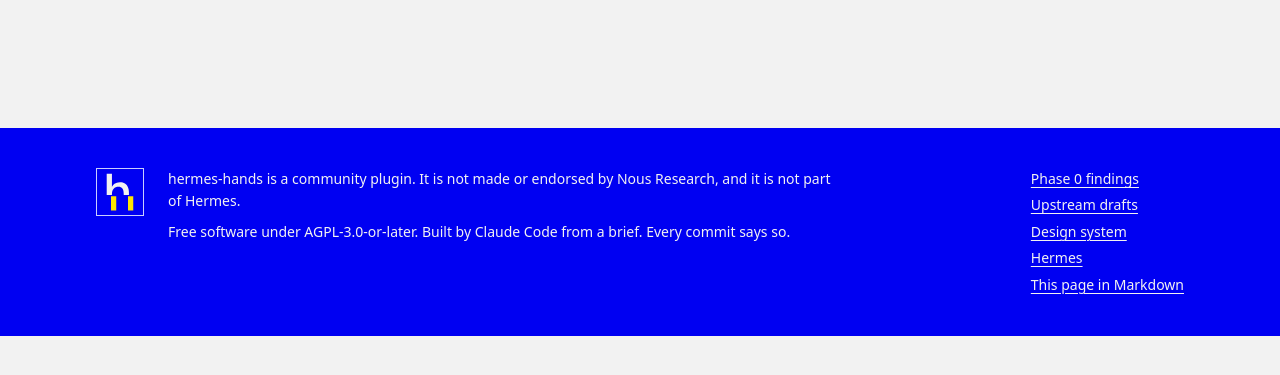
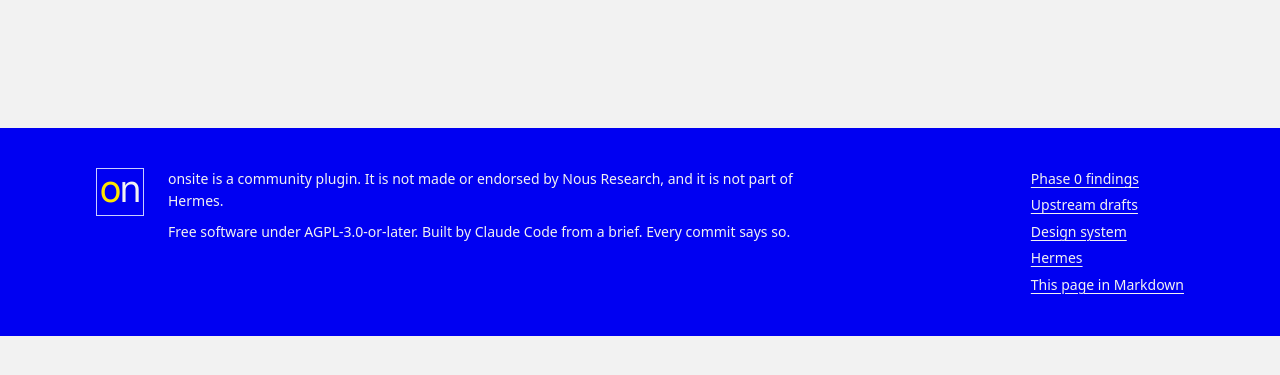
Before and after one commit to saxby-tools/hermes-onsite, a Node project: template site/layouts/page.ejs in a window 1280 px wide. Shown: the part 57-432 px from the top of the page. Run offline with Node 20 templates, Linux system fonts and the light colour scheme; the template is opened without the code that fills it, so the values that code supplies are empty.

Commit message:
feat(site): show the onsite mark and name in the footer
The footer still drew the old mark, a cut h, and named the plugin
hermes-hands. The new mark is two letters of type on a tile, so it is
drawn in place with no image file. Its styles ship in the same commit
because the footer would show unstyled letters without them.

Co-Authored-By: Claude Fable 5.2 <noreply@anthropic.com>

```diff
--- a/site/layouts/foot.ejs
+++ b/site/layouts/foot.ejs
@@ -1,20 +1,24 @@
 <%#
-  The footer, included by every layout. It says who made this and who
-  did not, names the license, and links the pages the masthead leaves
-  out, with the page's own Markdown on GitHub last.
+  The footer, included by every layout. It shows the mark, says who
+  made this and who did not, names the license, and links the pages
+  the masthead leaves out, with the page's own Markdown on GitHub
+  last. The mark's numbers are explained beside its styles.
 -%>
 <footer class="foot">
   <div class="foot__inner">
-    <img
-      class="foot__mark"
-      src="<%= root %>docs/brand/mark.svg"
-      alt=""
-      width="48"
-      height="48"
+    <svg
+      class="foot__mark mark"
+      viewBox="0 0 64 64"
+      role="img"
+      aria-label="onsite"
     >
+      <rect class="mark__tile" width="64" height="64" />
+      <text class="mark__lit" x="3" y="46.25">o</text>
+      <text class="mark__rest" x="30.92" y="46.25">n</text>
+    </svg>
     <div class="foot__text">
       <p>
-        hermes-hands is a community plugin. It is not made or endorsed
+        onsite is a community plugin. It is not made or endorsed
         by Nous Research, and it is not part of Hermes.
       </p>
       <p>
--- a/site/static/onsite.css
+++ b/site/static/onsite.css
@@ -264,6 +264,35 @@ code {
 
 .wordmark__lit {
   color: var(--color-signal);
+}
+
+/* ---- Mark ----------------------------------------------------------- */
+
+/* "On, lit": the letters o and n on a blue tile of 64 units, with the
+ * o lit in yellow. Both letters are Geist Mono at one size, 52.39
+ * units, on a baseline at 46.25. The o starts at x 3 and the n at
+ * x 30.92. That sets the gap between them at half what the font
+ * gives, and centres the pair on the n.
+ *
+ * Like the wordmark it is specified at weight 500 and draws in
+ * Regular until the Medium file is added. */
+
+.mark text {
+  font-family: var(--font-mono);
+  font-size: 52.39px;
+  font-weight: 500;
+}
+
+.mark__tile {
+  fill: var(--color-field);
+}
+
+.mark__lit {
+  fill: var(--color-signal);
+}
+
+.mark__rest {
+  fill: var(--color-field-text);
 }
 
 /* ---- Masthead ------------------------------------------------------- */
```
